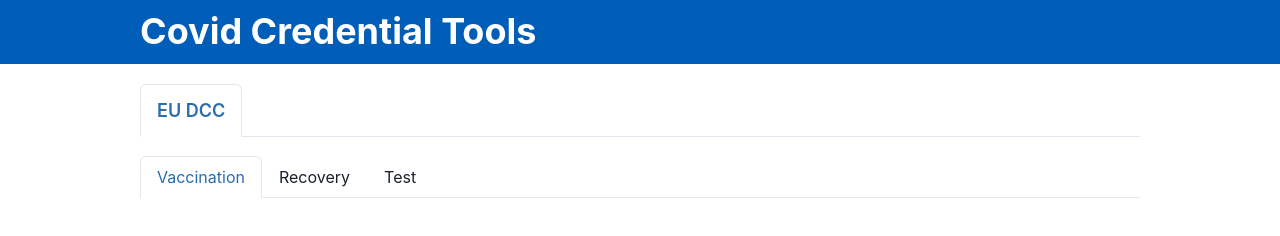
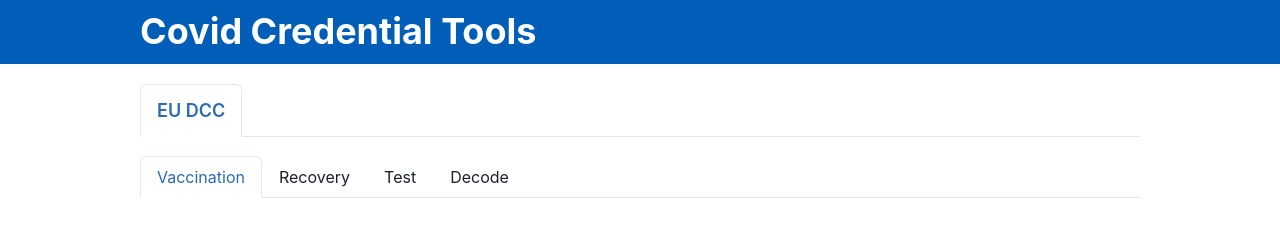
Before and after one commit to andypandy47/covid-credential-tools, a Next.js app: page / in a window 1280 px wide. Shown: the top 236 px of the page. Built offline with nearby package versions, Linux system fonts and the light colour scheme.

Commit message:
Update folder structure and imports

```diff
--- a/src/components/dcc-tab.tsx
+++ b/src/components/dcc-tab.tsx
@@ -26,6 +26,7 @@ import RecoveryTab from 'components/dcc/recovery-tab';
 import ResultModal from 'components/dcc/result-modal';
 import TestTab from 'components/dcc/test-tab';
 import VaccinationTab from 'components/dcc/vaccination-tab';
+import DecodeTab from './dcc/decode-tab';
 
 const DCCTab: React.FC = () => {
   const [generatedDCC, setGeneratedDCC] = React.useState(
@@ -103,6 +104,7 @@ const DCCTab: React.FC = () => {
           <Tab>Vaccination</Tab>
           <Tab>Recovery</Tab>
           <Tab>Test</Tab>
+          <Tab>Decode</Tab>
         </TabList>
         <TabPanels>
           <TabPanel>
@@ -113,6 +115,9 @@ const DCCTab: React.FC = () => {
           </TabPanel>
           <TabPanel>
             <TestTab onSubmit={handleGeneration} />
+          </TabPanel>
+          <TabPanel>
+            <DecodeTab />
           </TabPanel>
         </TabPanels>
       </Tabs>
--- /dev/null
+++ b/src/components/dcc/decode-tab.tsx
@@ -0,0 +1,9 @@
+import * as React from "react";
+
+const DecodeTab: React.FC = () => {
+    return (
+<div></div>
+    );
+}
+
+export default DecodeTab;
```
Also changed, not shown: src/components/dcc/recovery-tab.tsx (+4 -4 lines), src/components/dcc/test-tab.tsx (+4 -4 lines), src/components/dcc/vaccination-tab.tsx (+4 -4 lines), src/components/dcc/forms/personal-details-form.tsx (renamed from src/components/dcc/personal-details-form.tsx), src/components/dcc/forms/recovery-details-form.tsx (renamed from src/components/dcc/recovery-details-form.tsx), src/components/dcc/forms/security-claims-form.tsx (renamed from src/components/dcc/security-claims-form.tsx), src/components/dcc/forms/signing-details-form.tsx (renamed from src/components/dcc/signing-details-form.tsx), src/components/dcc/forms/test-details-form.tsx (renamed from src/components/dcc/test-details-form.tsx), src/components/dcc/forms/vaccination-details-form.tsx (renamed from src/components/dcc/vaccination-details-form.tsx).
